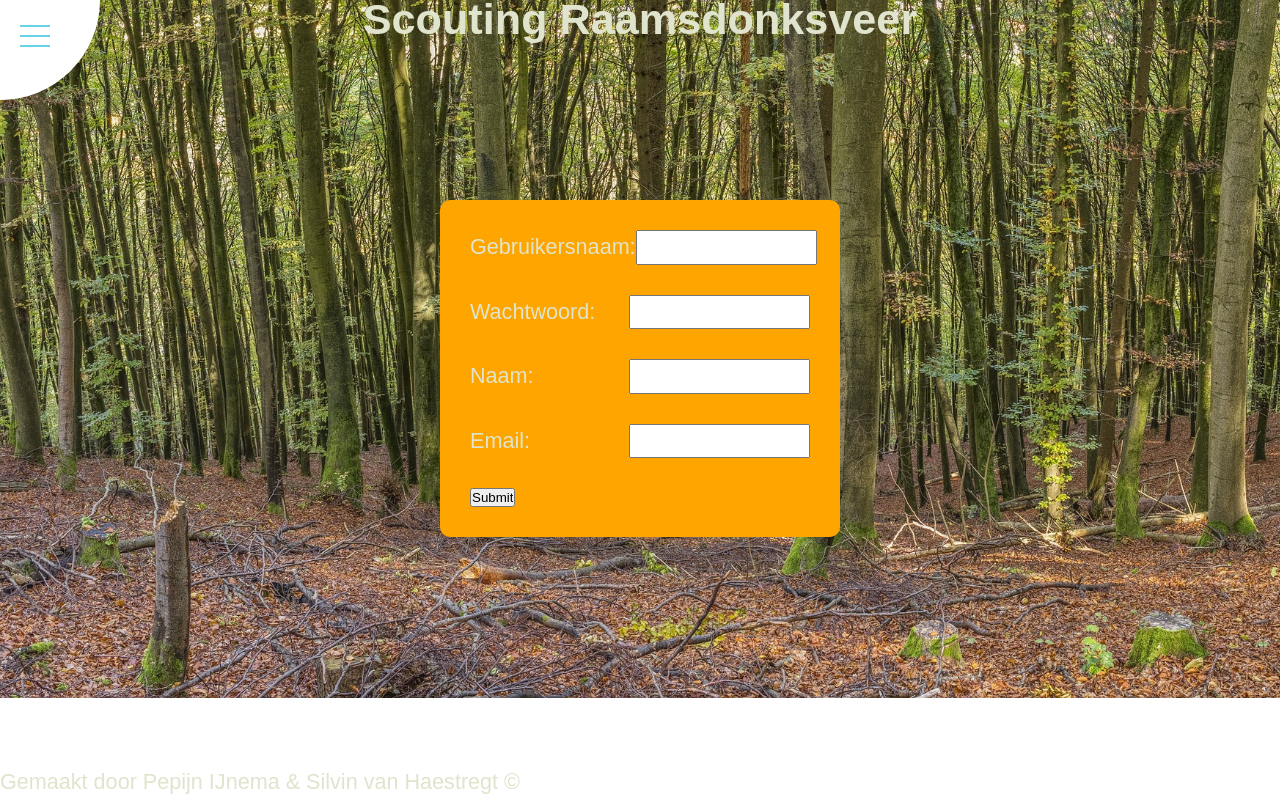
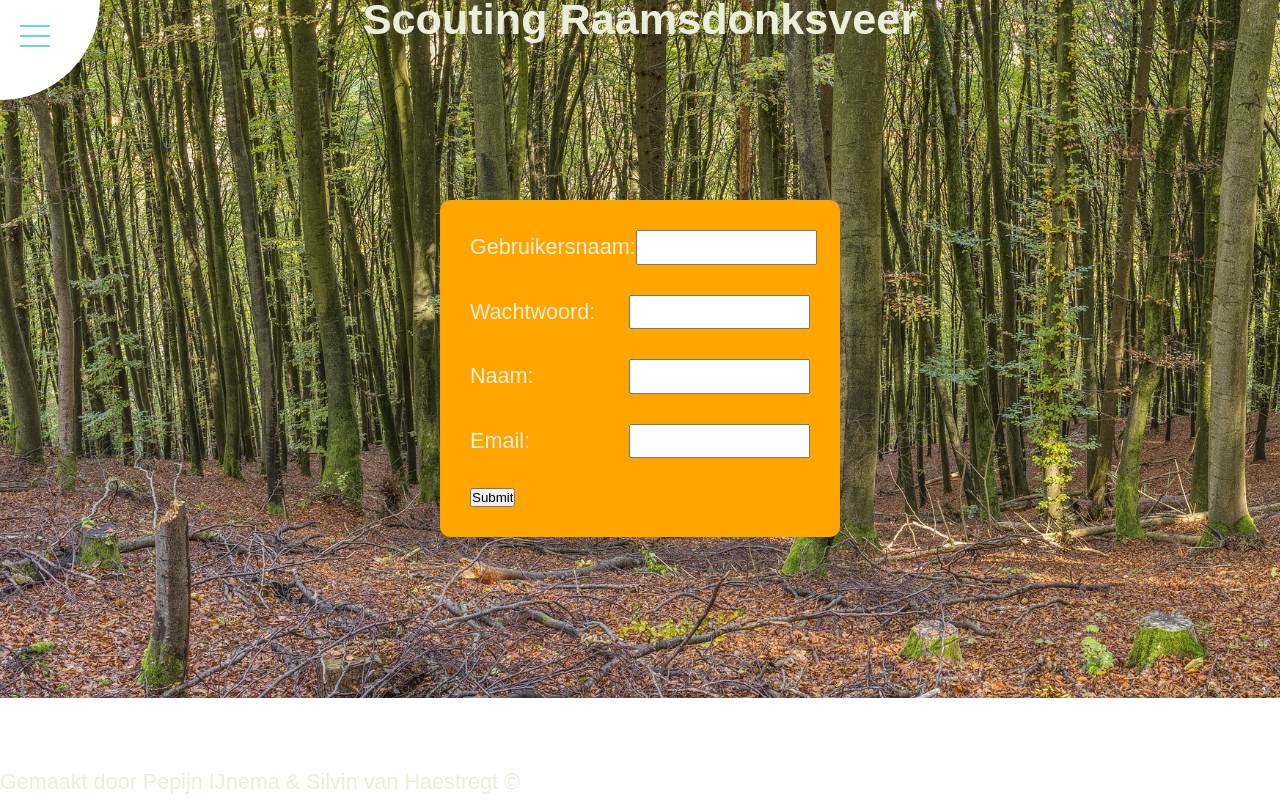
Before and after one commit to SilvinvanHaestregt/Project-Winkeltje-Raamsdonksveer, a PHP site: page /Project-Winkeltje-Raamdsdonksveer/login.php in a window 1280 px wide. Run offline with PHP 8.4, Linux system fonts and the light colour scheme.

Commit message:
color update

```diff
--- a/css/main.css
+++ b/css/main.css
@@ -102,7 +102,7 @@ textarea {
 html { font-size: 18px; }
 
 body {
-  color: #e0e4cc;
+  color: #ebeedb;
   font-size: 1.2em;
   line-height: 1.6;
   background-image: url("../img/woods.png");
```
